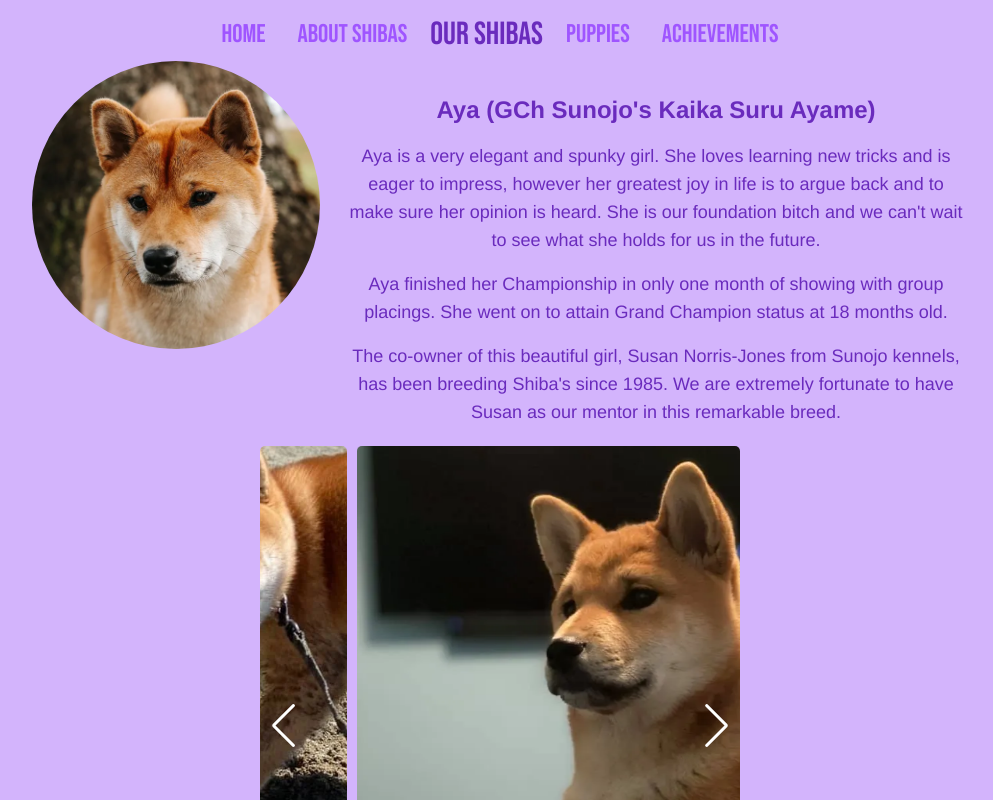
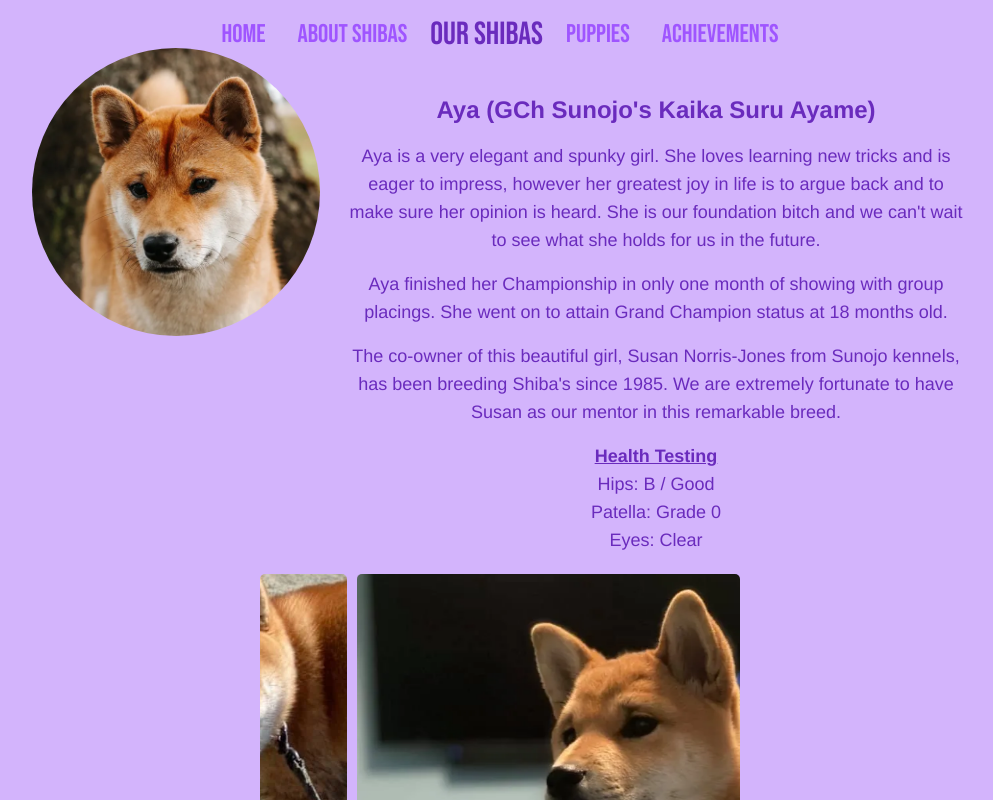
Before and after one commit to adamgrharvey/InazumaShibas, a React (Create React App) app: page /our-shibas in a window 1280 px wide. Shown: the top 800 px of the page, without its empty margins (140-1133 px from the left). Built offline with nearby package versions, Linux system fonts and the light colour scheme.

Commit message:
Add Aya health test results to Dogs page

```diff
--- a/src/routes/Dogs.jsx
+++ b/src/routes/Dogs.jsx
@@ -76,7 +76,10 @@ export default function Dogs(props) {
             <p className="mt-4 text-lg">Aya is a very elegant and spunky girl. She loves learning new tricks and is eager to impress, however her greatest joy in life is to argue back and to make sure her opinion is heard. She is our foundation bitch and we can't wait to see what she holds for us in the future.</p>
             <p className="mt-4 text-lg">Aya finished her Championship in only one month of showing with group placings. She went on to attain Grand Champion status at 18 months old.</p>
             <p className='mt-4 text-lg'>The co-owner of this beautiful girl, Susan Norris-Jones from Sunojo kennels, has been breeding Shiba's since 1985. We are extremely fortunate to have Susan as our mentor in this remarkable breed.</p>
-
+            <p className='mt-4 text-lg underline font-bold'>Health Testing</p>
+            <p className='text-lg'>Hips: B / Good</p>
+            <p className='text-lg'>Patella: Grade 0</p>
+            <p className='text-lg'>Eyes: Clear</p>
           </div>
         </div>
         <div className='mt-5 AyaPicSwiper fadeInPage'>
```
